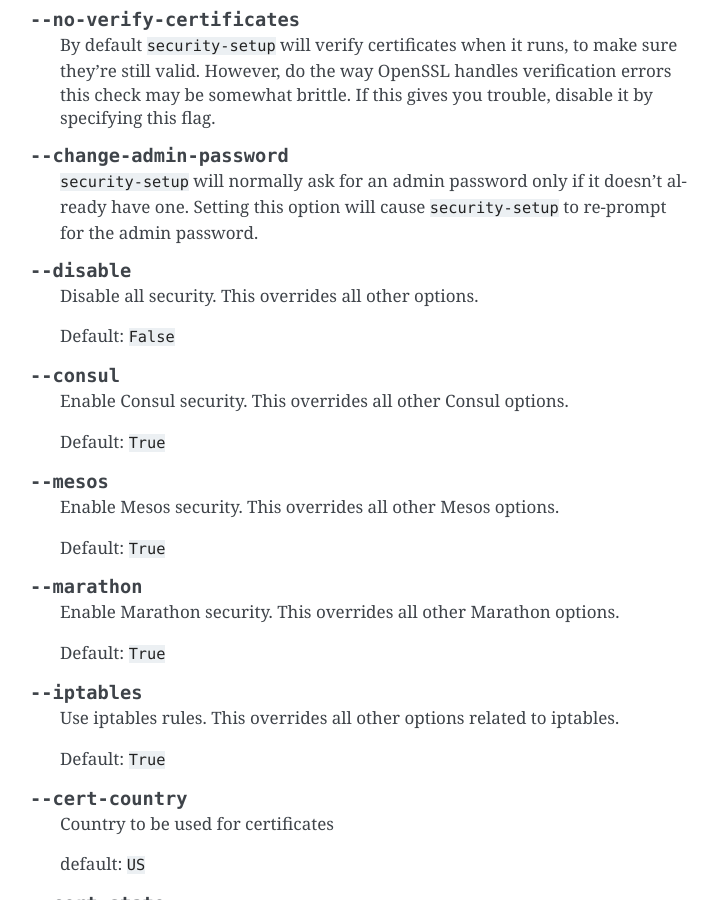
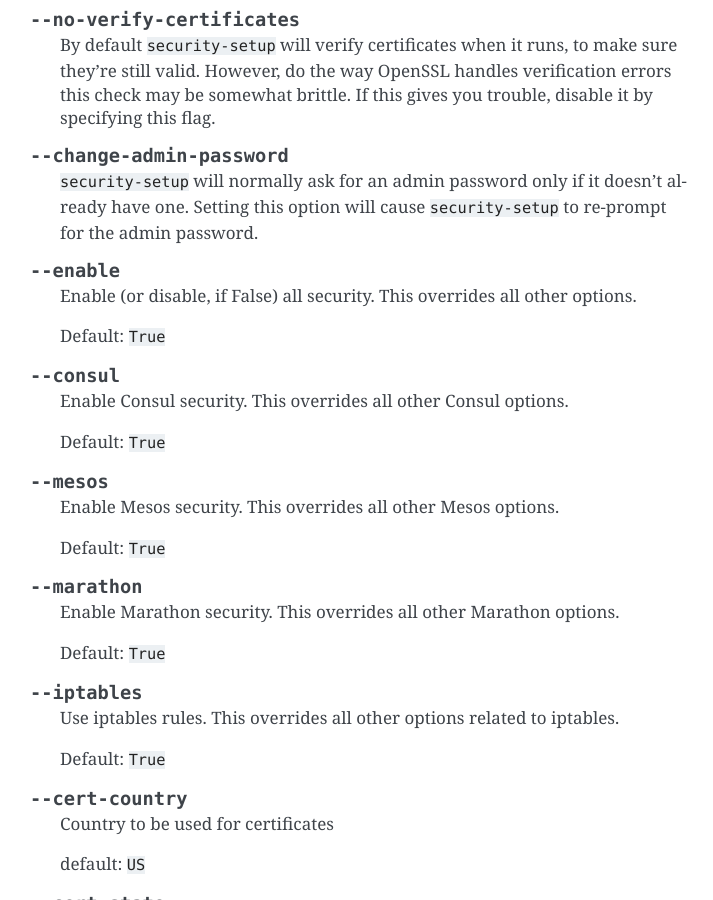
Before and after one commit to mantl/mantl, a Sphinx documentation site: the page built from docs/security/security_setup.rst, in a window 1280 px wide and 900 px high, scrolled down 1373 px. Shown: the whole window, without its empty margins (390-1103 px from the left). Built offline with Sphinx 7.4.7, drawn with Linux system fonts in a browser that asks for light colours; pages that are not in the unit, such as notebooks, are missing from menus.

Commit message:
security-setup: clean up docstrings

```diff
--- a/docs/security/security_setup.rst
+++ b/docs/security/security_setup.rst
@@ -71,11 +71,11 @@
    already have one. Setting this option will cause ``security-setup`` to
    re-prompt for the admin password.
 
-.. option:: --disable
+.. option:: --enable
 
-   Disable all security. This overrides all other options.
+   Enable (or disable, if False) all security. This overrides all other options.
 
-   Default: ``False``
+   Default: ``True``
 
 .. option:: --consul
 
```
Also changed, not shown: 1 other file.
